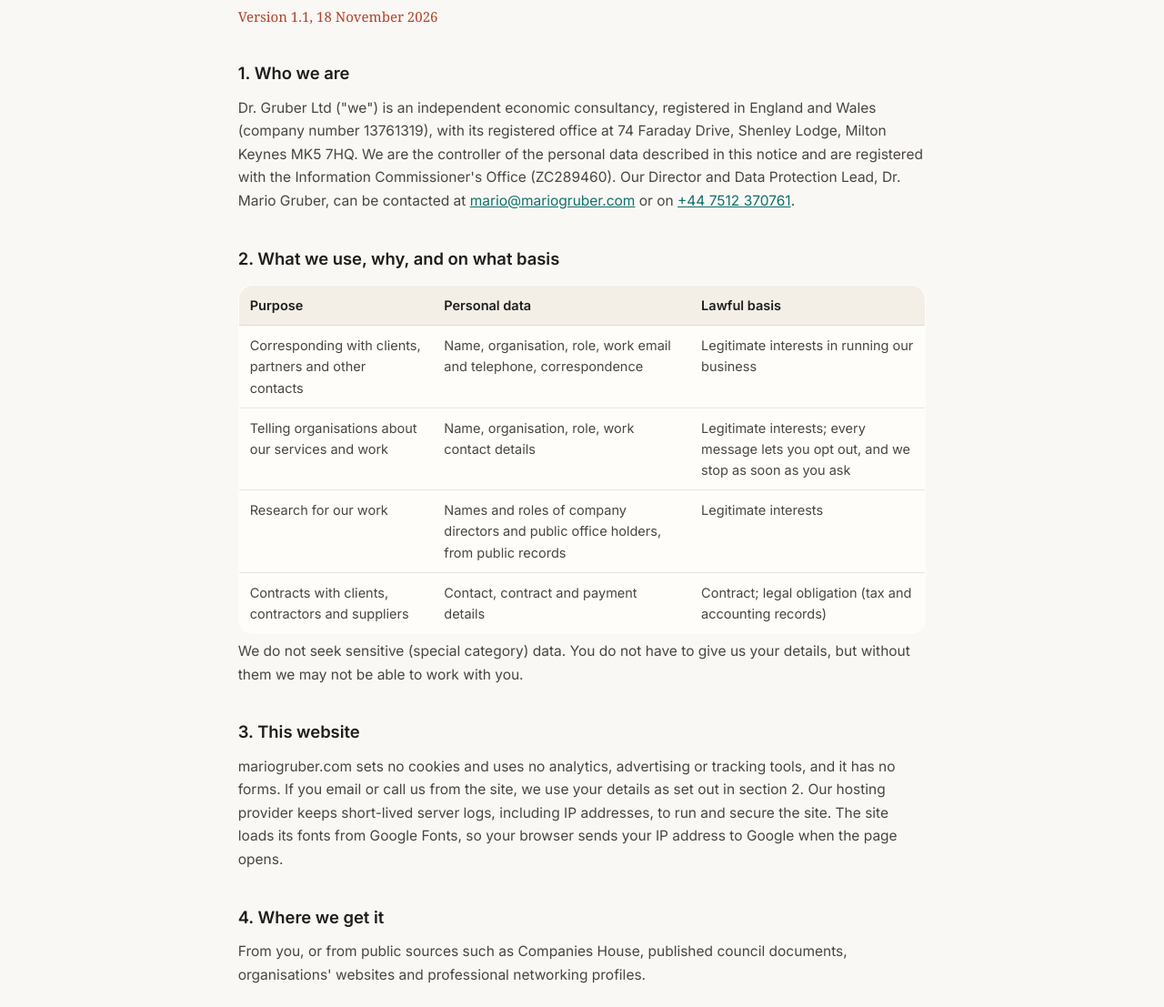
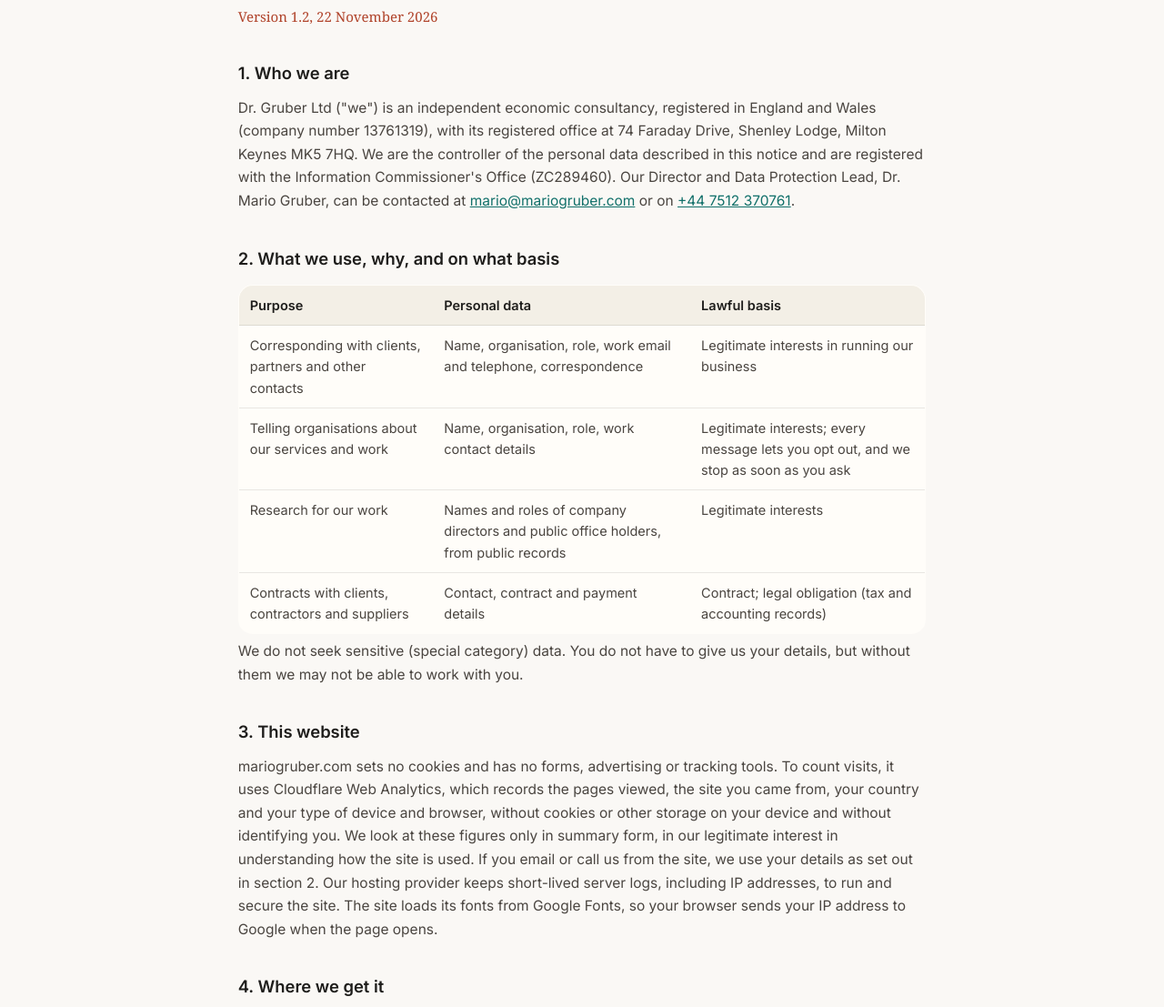
Before and after one commit to MarioGruber/mariosite, a plain HTML site: page privacy.html in a window 1280 px wide. Shown: the part 185-1292 px from the top of the page at 91% size. Drawn offline with Linux system fonts and the light colour scheme; a web font is replaced by a local one.

Commit message:
Add Cloudflare Web Analytics; update privacy notice (v1.2) and CSP

```diff
--- a/privacy.html
+++ b/privacy.html
@@ -30,7 +30,7 @@
 <section class="sec">
   <div class="shell legal">
     <h1>Privacy Notice</h1>
-    <p class="ver">Version 1.1, 18 November 2026</p>
+    <p class="ver">Version 1.2, 22 November 2026</p>
 
     <h2>1. Who we are</h2>
     <p>Dr. Gruber Ltd ("we") is an independent economic consultancy, registered in England and Wales (company number 13761319), with its registered office at 74 Faraday Drive, Shenley Lodge, Milton Keynes MK5 7HQ. We are the controller of the personal data described in this notice and are registered with the Information Commissioner's Office (ZC289460). Our Director and Data Protection Lead, Dr. Mario Gruber, can be contacted at <a href="mailto:mario@mariogruber.com">mario@mariogruber.com</a> or on <a href="tel:+447512370761">+44 7512 370761</a>.</p>
@@ -48,7 +48,7 @@
     <p>We do not seek sensitive (special category) data. You do not have to give us your details, but without them we may not be able to work with you.</p>
 
     <h2>3. This website</h2>
-    <p>mariogruber.com sets no cookies and uses no analytics, advertising or tracking tools, and it has no forms. If you email or call us from the site, we use your details as set out in section 2. Our hosting provider keeps short-lived server logs, including IP addresses, to run and secure the site. The site loads its fonts from Google Fonts, so your browser sends your IP address to Google when the page opens.</p>
+    <p>mariogruber.com sets no cookies and has no forms, advertising or tracking tools. To count visits, it uses Cloudflare Web Analytics, which records the pages viewed, the site you came from, your country and your type of device and browser, without cookies or other storage on your device and without identifying you. We look at these figures only in summary form, in our legitimate interest in understanding how the site is used. If you email or call us from the site, we use your details as set out in section 2. Our hosting provider keeps short-lived server logs, including IP addresses, to run and secure the site. The site loads its fonts from Google Fonts, so your browser sends your IP address to Google when the page opens.</p>
 
     <h2>4. Where we get it</h2>
     <p>From you, or from public sources such as Companies House, published council documents, organisations' websites and professional networking profiles.</p>
@@ -79,5 +79,6 @@
 <footer class="foot">
   <div class="shell foot__base"><p>&copy; 2026 DR. GRUBER LTD. Company number 13761319. Registered in England and Wales.</p><p><a class="u" href="./">mariogruber.com</a></p></div>
 </footer>
+<!-- Cloudflare Web Analytics --><script type='module' src='https://static.cloudflareinsights.com/beacon.min.js' data-cf-beacon='{"token": "cc2fd2aaf9b54d2fb43a43424a4af2ae"}'></script><!-- End Cloudflare Web Analytics -->
 </body>
 </html>
```
Also changed, not shown: vercel.json.
